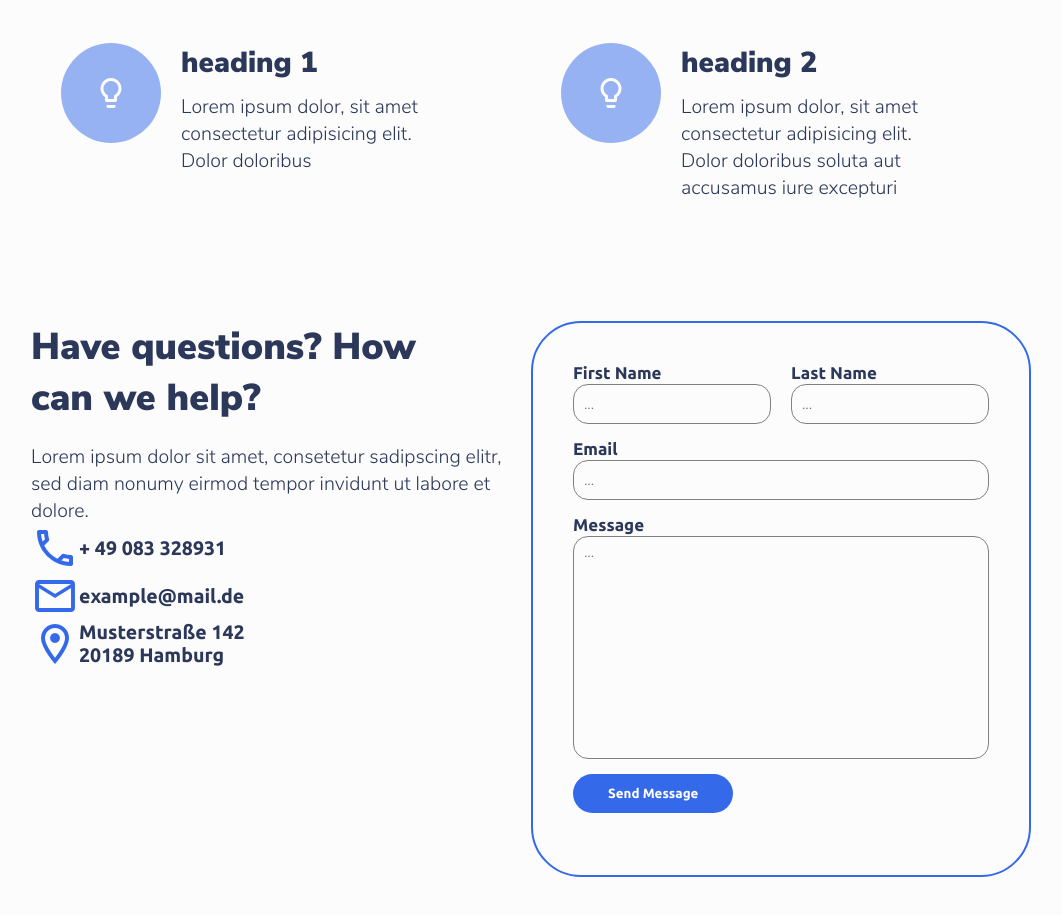
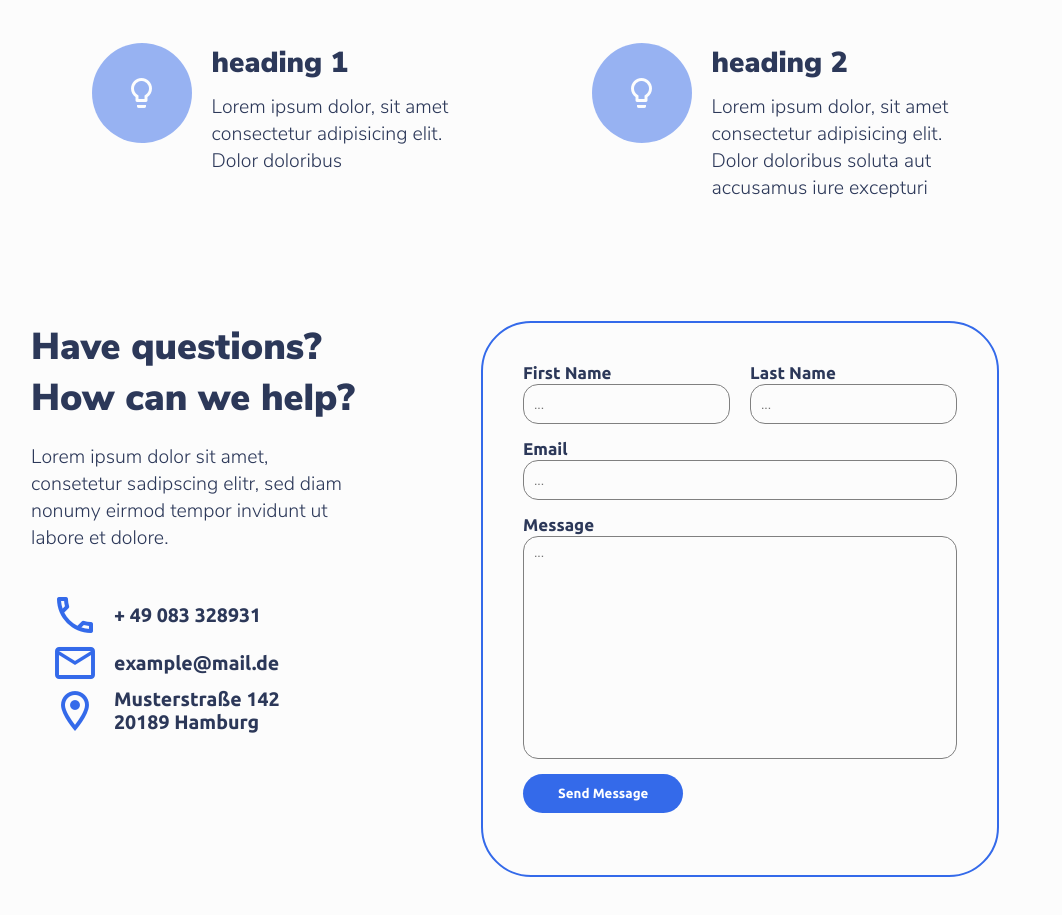
Before and after one commit to jonas1702/Frida-D, a plain HTML site: page index.html in a window 1280 px wide. Shown: the part 822-1737 px from the top of the page, without its empty margins (109-1171 px from the left). Drawn offline with nearby package versions, Linux system fonts and the light colour scheme.

Commit message:
23.05 .5 h

```diff
--- a/css/style.css
+++ b/css/style.css
@@ -287,7 +287,7 @@
     }
 
     .benefit-section-item {
-        grid-template-columns: 100px 25vw;
+        grid-template-columns: 100px 70%;
         column-gap: 20px;
         padding: 0px;
     }
@@ -310,7 +310,7 @@
 .contact-section-info {
     position: inherit;
     padding: 0px 0px 50px 0px;
-    max-width: 500px;
+    max-width: 450px;
 }
 
 .contact-section-info-heading {
@@ -322,12 +322,20 @@
 .contact-section-info-content {
     flex-direction: column;
     display: none;
+    padding-top: 40px;
+    padding-left: 20px;
 }
 
 .contact-section-info-content-item {
     display: flex;
     flex-direction: row;
     align-items: center;
+    column-gap: 15px;
+    row-gap: 10px;
+}
+
+.contact-section-info-text {
+    width: 70%;
 }
 
 .contact-section-info-content-icon {
@@ -371,6 +379,14 @@
     font-family: inherit;
     font-size: inherit;
     display: none;
+}
+
+.contact-section-form-field:autofill {
+    background: transparent !important;
+}
+
+.contact-section-form-field:-webkit-autofill {
+    background: transparent !important;
 }
 
 .textarea {
--- a/index.html
+++ b/index.html
@@ -155,7 +155,7 @@
                 </div>
             </div>
 
-            <form action="submit" class="contact-section-form">
+            <form action="submit" class="contact-section-form" action="javascript:handleSubmit()">
                 <div class="contact-section-form-item form-first-name">
                     <div class="contact-section-form-text">First Name</div>
                     <input type="text" class="contact-section-form-field" name="first-name" placeholder="...">
@@ -166,7 +166,7 @@
                 </div>
                 <div class="contact-section-form-item form-email">
                     <div class="contact-section-form-text">Email</div>
-                    <input type="text" class="contact-section-form-field" name="email" placeholder="...">
+                    <input type="email" class="contact-section-form-field" name="email" placeholder="...">
                 </div>
                 <div class="contact-section-form-item form-message">
                     <div class="contact-section-form-text">Message</div>
--- a/script.js
+++ b/script.js
@@ -13,5 +13,9 @@ menu.addEventListener('click', () => {
 
 })
 
+function handleSubmit() {
+
+}
+
 
 /* scroll */
```
